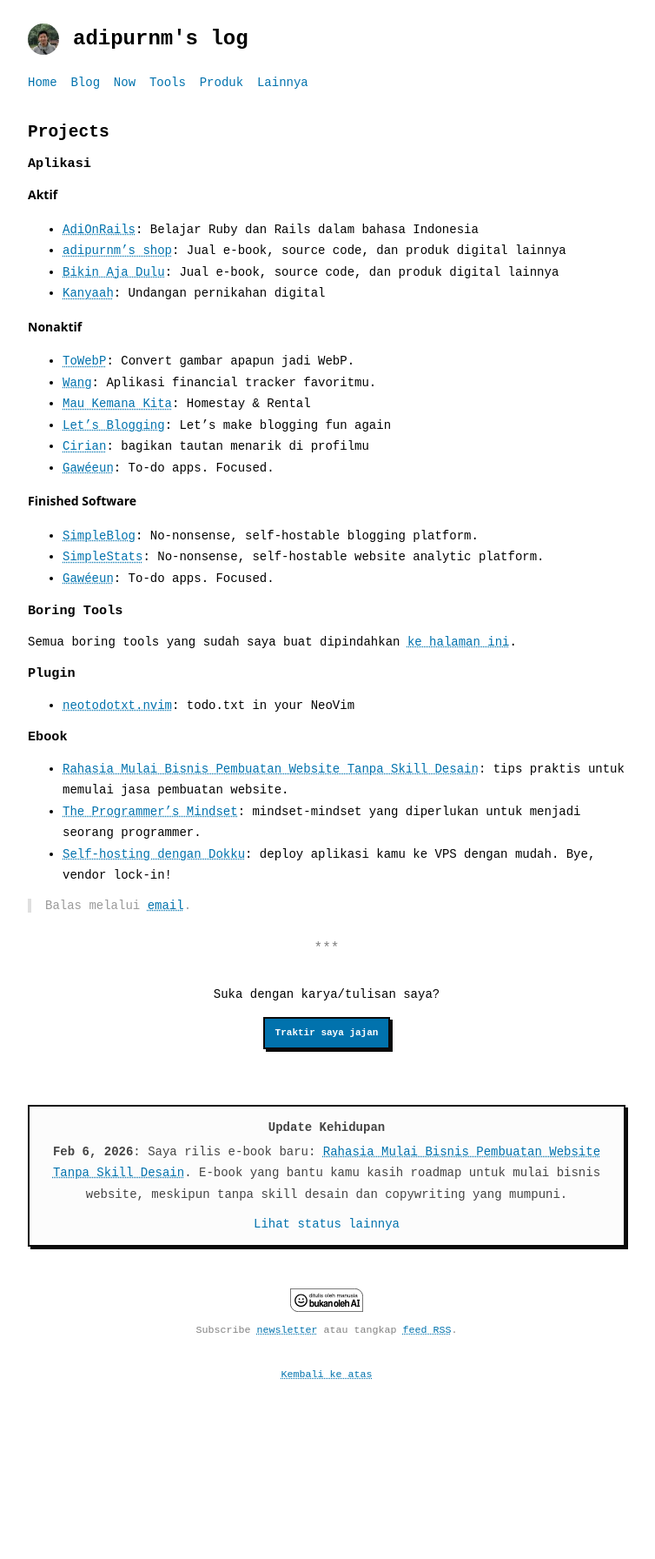
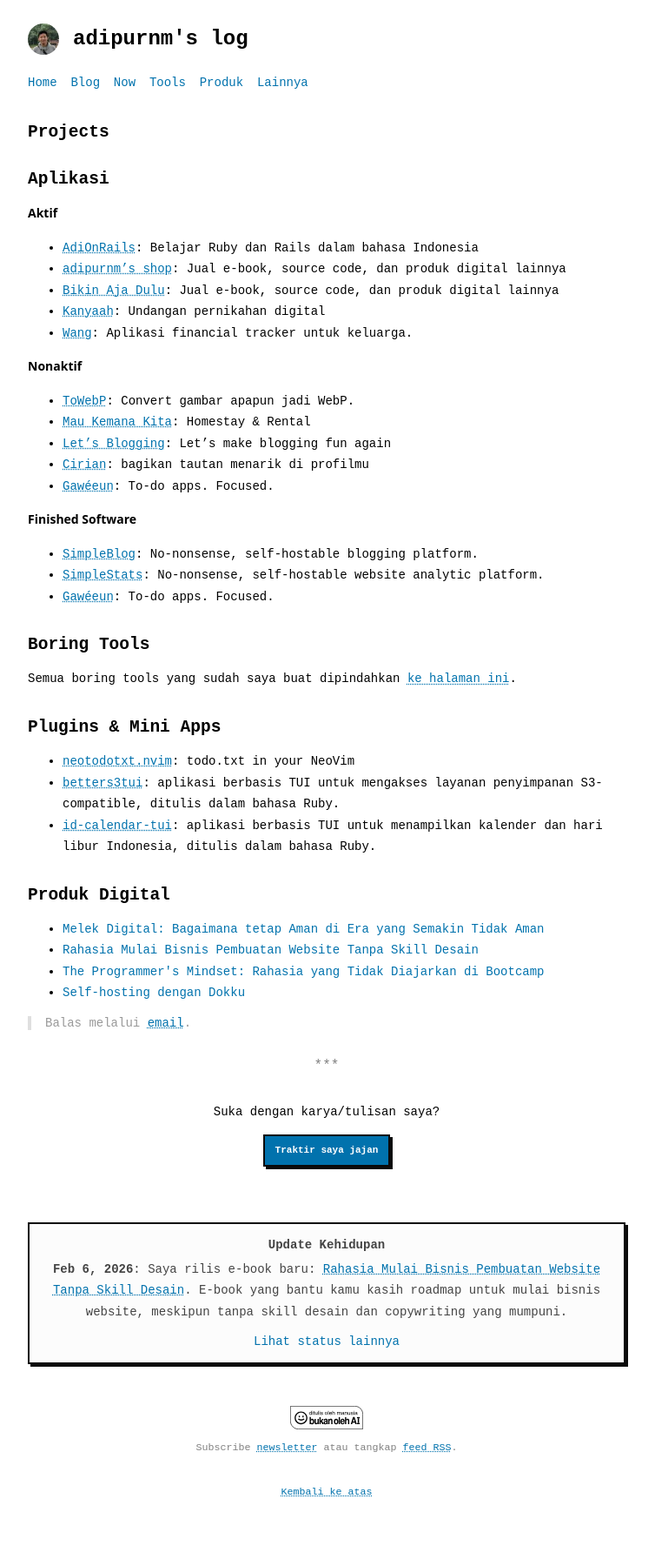
Before and after one commit to adiprnm/weblog, a Jekyll site: the page built from project.md, in a window 1280 px wide. Shown: the whole page at 87% size, without its empty margins (264-1018 px from the left). Built offline with Jekyll 4.4.1, drawn with Linux system fonts in a browser that asks for light colours; before the commit the page ends 1657 px from its top, so only the background shows below that.

Commit message:
Update some pages

```diff
--- a/project.md
+++ b/project.md
@@ -5,17 +5,17 @@
 description: List project personal dan komersial. Selain bikin aplikasi, saya juga nulis e-book.
 ---
 
-### Aplikasi
+<h2 class="mt-8">Aplikasi</h2>
 
 **Aktif**{: class="sans-serif" }
 * [AdiOnRails](https://adionrails.com){: .underline--dotted target="_blank" }: Belajar Ruby dan Rails dalam bahasa Indonesia
 * [adipurnm's shop](https://shop.adipurnm.com){: .underline--dotted :target="_blank" }: Jual e-book, source code, dan produk digital lainnya
 * [Bikin Aja Dulu](https://bikinajadulu.web.id){: .underline--dotted :target="_blank" }: Jual e-book, source code, dan produk digital lainnya
 * [Kanyaah](https://kanyaah.com){: .underline--dotted :target="_blank" }: Undangan pernikahan digital
+* [Wang](https://wang.bikinajadulu.web.id){: .underline--dotted target="_blank" }: Aplikasi financial tracker untuk keluarga.
 
 **Nonaktif**{: class="sans-serif" }
 * [ToWebP](https://towebp.adipurnm.my.id){: .underline--dotted target="_blank" }: Convert gambar apapun jadi WebP.
-* [Wang](https://wang.bikinajadulu.web.id){: .underline--dotted target="_blank" }: Aplikasi financial tracker favoritmu.
 * [Mau Kemana Kita](https://maukemanakita.com){: .underline--dotted target="_blank" }: Homestay & Rental
 * [Let's Blogging](https://letsblogging.xyz){: .underline--dotted target="_blank" }: Let's make blogging fun again
 * [Cirian](https://cirian.my.id){: .underline--dotted target="_blank" }: bagikan tautan menarik di profilmu
@@ -26,16 +26,20 @@
 * [SimpleStats](https://github.com/adiprnm/simplestats){: .underline--dotted target="_blank" }: No-nonsense, self-hostable website analytic platform.
 * [Gawéeun](https://github.com/adiprnm/gaweeun){: .underline--dotted target="_blank" }: To-do apps. Focused.
 
-### Boring Tools
+<h2 class="mt-8">Boring Tools</h2>
 
 Semua boring tools yang sudah saya buat dipindahkan [ke halaman ini](/tools).
 
-### Plugin
+<h2 class="mt-8">Plugins & Mini Apps</h2>
 
 * [neotodotxt.nvim](https://github.com/adiprnm/neotodotxt.nvim){: .underline--dotted target="_blank" }: todo.txt in your NeoVim
+* [betters3tui](https://github.com/adiprnm/betters3tui){: .underline--dotted target="_blank" }: aplikasi berbasis TUI untuk mengakses layanan penyimpanan S3-compatible, ditulis dalam bahasa Ruby.
+* [id-calendar-tui](https://github.com/adiprnm/id-calendar-tui){: .underline--dotted target="_blank" }: aplikasi berbasis TUI untuk menampilkan kalender dan hari libur Indonesia, ditulis dalam bahasa Ruby.
 
-### Ebook
+<h2 class="mt-8">Produk Digital</h2>
 
-* [Rahasia Mulai Bisnis Pembuatan Website Tanpa Skill Desain](https://shop.adipurnm.com/products/rahasia-mulai-bisnis-pembuatan-website-tanpa-skill-desain){: class="underline--dotted" target="_blank" }: tips praktis untuk memulai jasa pembuatan website.
-* [The Programmer's Mindset](https://shop.adipurnm.com/products/the-programmers-mindset){: .underline--dotted target="_blank" }: mindset-mindset yang diperlukan untuk menjadi seorang programmer.
-* [Self-hosting dengan Dokku](https://shop.adipurnm.com/ebooks/self-hosting-dengan-dokku){: .underline--dotted target="_blank" }: deploy aplikasi kamu ke VPS dengan mudah. Bye, vendor lock-in!
+<ul>
+    {% for product in site.data.products %}
+    <li><a href="{{ product.url}}">{{ product.name }}</a></li>
+    {% endfor %}
+</ul>
```
Also changed, not shown: now.md (+2 -8 lines), tools/index.md (+1 -3 lines).
